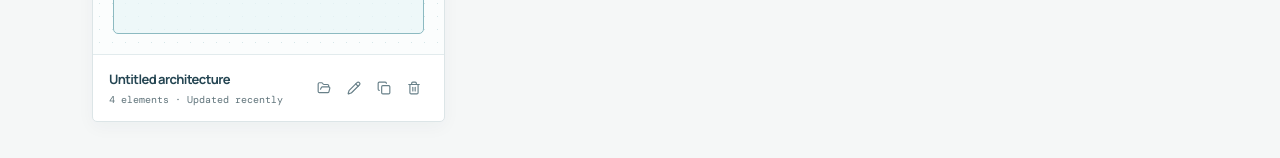
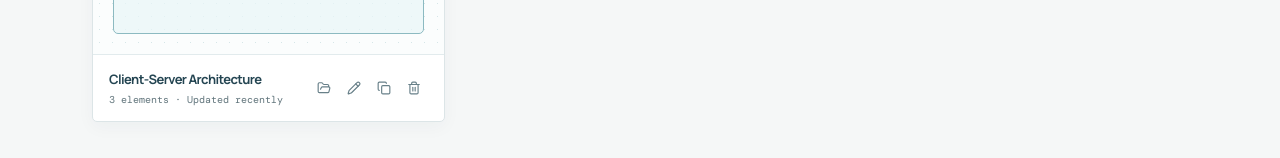
Before and after one commit to tusharneje-07/archboard, a React (Vite) app: page / in a window 1280 px wide. Shown: the part 352-510 px from the top of the page. Built offline with nearby package versions, Linux system fonts and the light colour scheme.

Commit message:
fix: seed projects with a client-server sample diagram
The auto-created starter project now opens a three-node client, server and database example with labelled bidirectional connectors, and installs still holding the previous untouched starter get the same sample on next load.

```diff
--- a/src/App.tsx
+++ b/src/App.tsx
@@ -451,71 +451,98 @@ const initialNodes: Node<NodeData>[] = [
   {
     id: "client",
     type: "shape",
-    position: { x: 100, y: 180 },
-    style: { width: 170, height: 76 },
-    data: baseData("rounded", "Client / Browser"),
-  },
-  {
-    id: "api",
-    type: "shape",
-    position: { x: 390, y: 150 },
-    style: { width: 210, height: 140 },
-    data: baseData("container", "Web Application"),
-  },
-  {
-    id: "service",
-    type: "shape",
-    parentId: "api",
-    position: { x: 22, y: 48 },
-    style: { width: 166, height: 62 },
+    position: { x: 60, y: 220 },
+    style: { width: 200, height: 96 },
+    zIndex: 2,
     data: {
-      ...baseData("rectangle", "API Gateway"),
-      fill: "#00546D",
-      border: "#003A4C",
-      textColor: "#FFFFFF",
+      ...baseData("rounded", "CLIENT\nWeb browser / mobile app"),
+      fill: "#DDF4FF",
+      border: "#5B9DBB",
+      textColor: "#173746",
+      borderWidth: 1.5,
+      radius: 12,
+      width: 200,
+      height: 96,
     },
   },
   {
-    id: "db",
+    id: "server",
     type: "shape",
-    position: { x: 720, y: 180 },
-    style: { width: 170, height: 76 },
-    data: baseData("ellipse", "PostgreSQL"),
+    position: { x: 430, y: 220 },
+    style: { width: 210, height: 96 },
+    zIndex: 2,
+    data: {
+      ...baseData("rounded", "APPLICATION SERVER\nProcesses requests"),
+      fill: "#E5F4E8",
+      border: "#63966D",
+      textColor: "#23452A",
+      borderWidth: 1.5,
+      radius: 12,
+      width: 210,
+      height: 96,
+    },
+  },
+  {
+    id: "database",
+    type: "shape",
+    position: { x: 820, y: 218 },
+    style: { width: 200, height: 100 },
+    zIndex: 2,
+    data: {
+      ...baseData("ellipse", "DATABASE\nStores data"),
+      fill: "#FFF0D9",
+      border: "#C28A3E",
+      textColor: "#66451C",
+      borderWidth: 1.5,
+      width: 200,
+      height: 100,
+    },
   },
 ];
 const initialEdges: Edge<EdgeData>[] = [
   {
-    id: "client-api",
+    id: "client-server-exchange",
     source: "client",
-    target: "api",
+    target: "server",
     type: "smart",
-    data: {
-      route: "orthogonal",
-      arrow: "single",
-      stroke: "#27576B",
-      width: 1.5,
-      dashed: false,
-      dash: 6,
-      gap: 5,
-    },
-    markerEnd: { type: MarkerType.ArrowClosed, color: "#27576B" },
-  },
-  {
-    id: "api-db",
-    source: "api",
-    target: "db",
-    type: "smart",
+    sourceHandle: "right",
+    targetHandle: "left-target",
     data: {
       route: "straight",
       arrow: "double",
       stroke: "#27576B",
-      width: 1.5,
-      dashed: true,
-      dash: 5,
-      gap: 4,
+      width: 2,
+      dashed: false,
+      dash: 6,
+      gap: 5,
+      label: "HTTP Request / Response",
+      labelDirection: "horizontal",
+      labelHtml: false,
     },
     markerStart: { type: MarkerType.ArrowClosed, color: "#27576B" },
     markerEnd: { type: MarkerType.ArrowClosed, color: "#27576B" },
+  },
+  {
+    id: "server-database-exchange",
+    source: "server",
+    target: "database",
+    type: "smart",
+    sourceHandle: "right",
+    targetHandle: "left-target",
+    data: {
+      route: "straight",
+      arrow: "double",
+      stroke: "#8C6634",
+      width: 2,
+      dashed: false,
+      dash: 6,
+      gap: 5,
+      label: "Read / Write",
+      labelDirection: "horizontal",
+      labelHtml: false,
+    },
+    markerStart: { type: MarkerType.ArrowClosed, color: "#8C6634" },
+    markerEnd: { type: MarkerType.ArrowClosed, color: "#8C6634" },
   },
 ];
 
@@ -697,7 +724,7 @@ function readProjectSummaries(createDefault = true): ProjectSummary[] {
   }
   if (!createDefault && !localStorage.getItem(legacyDiagramKey)) return [];
   const diagram = loadSavedDiagram(), now = Date.now();
-  const project: Project = { id: `project-${now}`, name: "Untitled architecture", ...diagram, createdAt: now, updatedAt: now };
+  const project: Project = { id: `project-${now}`, name: sampleProjectName, ...diagram, createdAt: now, updatedAt: now };
   const summaries = [compressProject(project)];
   writeProjectSummaries(summaries);
   localStorage.removeItem(legacyDiagramKey);
@@ -732,6 +759,32 @@ function decompressProject(summary: ProjectSummary): Project | null {
   } catch {
     return null;
   }
+}
+const seedVersionKey = "archboard-seed-version";
+const seedVersion = "2";
+const sampleProjectName = "Client-Server Architecture";
+const legacySeedName = "Untitled architecture";
+const legacySeedLabels = ["Client / Browser", "Web Application", "API Gateway", "PostgreSQL"];
+const isLegacySeedProject = (project: Project) =>
+  project.name === legacySeedName &&
+  project.nodes.map((node) => node.data.label).join("|") === legacySeedLabels.join("|");
+/** Swaps the untouched starter diagram from earlier releases for the current sample, so existing installs see it too. */
+function migrateLegacySeedProject() {
+  if (localStorage.getItem(seedVersionKey) === seedVersion) return;
+  const active = readActiveProject();
+  if (active && isLegacySeedProject(active.project)) {
+    writeActiveProject({ ...active.project, name: sampleProjectName, nodes: initialNodes, edges: initialEdges, updatedAt: Date.now() });
+  }
+  let changed = false;
+  const summaries = readProjectSummaries(false).map((summary) => {
+    if (summary.name !== legacySeedName) return summary;
+    const project = decompressProject(summary);
+    if (!project || !isLegacySeedProject(project)) return summary;
+    changed = true;
+    return compressProject({ ...project, name: sampleProjectName, nodes: initialNodes, edges: initialEdges, updatedAt: Date.now() });
+  });
+  if (changed) writeProjectSummaries(summaries);
+  localStorage.setItem(seedVersionKey, seedVersion);
 }
 function readProject(id: string): Project | null {
   const active = readActiveProject();
@@ -1270,7 +1323,10 @@ function inferIconCategory(identifier: string): IconCategory {
 function App() {
   const [path, setPath] = useState(window.location.pathname);
   const [hash, setHash] = useState(window.location.hash);
-  const [projects, setProjects] = useState<ProjectSummary[]>(readProjectSummaries);
+  const [projects, setProjects] = useState<ProjectSummary[]>(() => {
+    migrateLegacySeedProject();
+    return readProjectSummaries();
+  });
   const [loadedProject, setLoadedProject] = useState<Project | null>(null);
   useEffect(() => {
     const onPopState = () => { setPath(window.location.pathname); setHash(window.location.hash); setProjects(readProjectSummaries()); };
```
